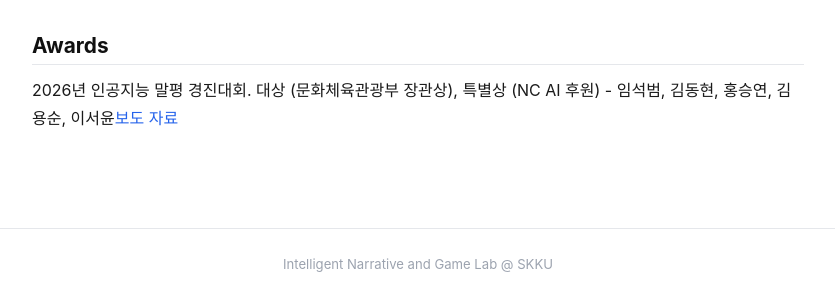
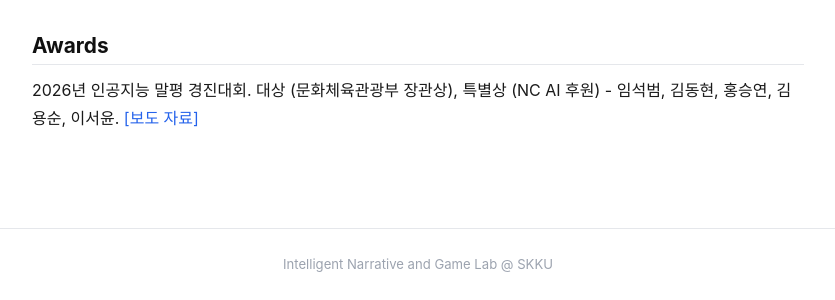
Before and after one commit to inglab/inglab.github.io, a Jekyll site: the page built from index.md, in a window 1280 px wide and 1374 px high. Shown: the part 1058-1358 px from the top of the window, without its empty margins (222-1057 px from the left). Built offline with Jekyll 4.4.1, drawn with Linux system fonts in a browser that asks for light colours.

```diff
--- a/index.md
+++ b/index.md
@@ -126,4 +126,4 @@ Yun-Gyung Cheong received the B.S. degree in 1996 and the M.S. degree in 1998 in
 |            Ontology                |              Game AI              | Planing                  |
 
 ## Awards
-2026년 인공지능 말평 경진대회. 대상 (문화체육관광부 장관상), 특별상 (NC AI 후원) - 임석범, 김동현, 홍승연, 김용순, 이서윤<a href="https://www.korean.go.kr/front/board/boardStandardView.do?board_id=6&mn_id=184&b_seq=1071&pageIndex=1">보도 자료</a><br>
+2026년 인공지능 말평 경진대회. 대상 (문화체육관광부 장관상), 특별상 (NC AI 후원) - 임석범, 김동현, 홍승연, 김용순, 이서윤. <a href="https://www.korean.go.kr/front/board/boardStandardView.do?board_id=6&mn_id=184&b_seq=1071&pageIndex=1">[보도 자료]</a><br>
```
